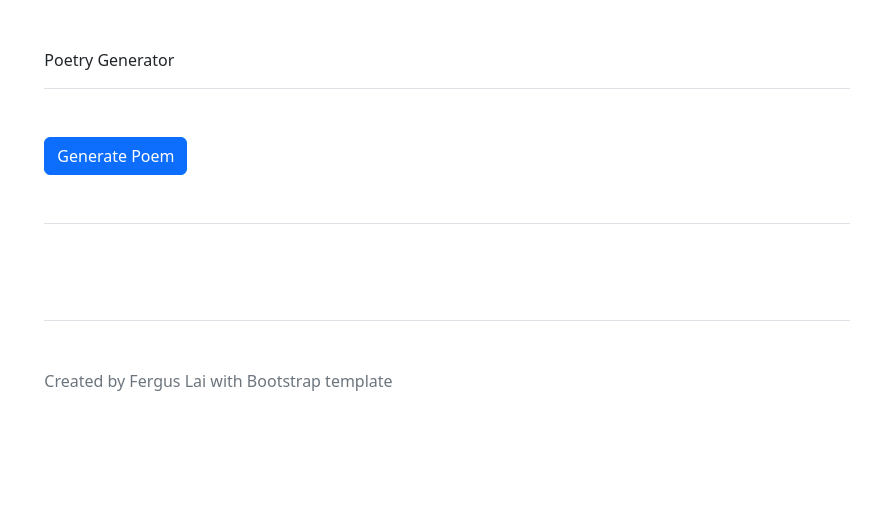
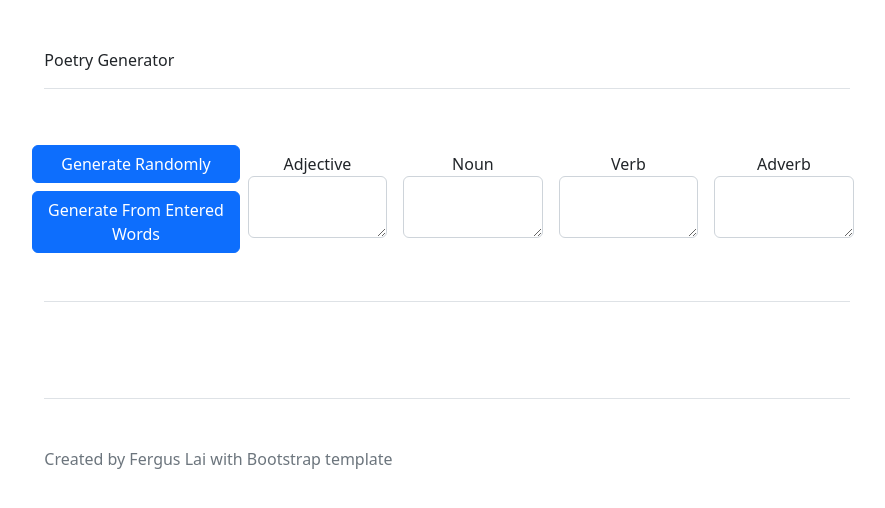
Before and after one commit to Fergus-Lai/poetryGen, a plain HTML site: page index.html in a window 1280 px wide. Shown: the whole page, without its empty margins (193-1078 px from the left). Drawn offline with Linux system fonts and the light colour scheme.

Commit message:
Implemented custom words input

```diff
--- a/assets/dist/js/poet.js
+++ b/assets/dist/js/poet.js
@@ -5,10 +5,25 @@ const adverb = ["properly","loyally","readily","certainly","gleefully","nearly",
 
 document.addEventListener('DOMContentLoaded', (event) => {
     let button = document.getElementById("poet");
+    let userButton = document.getElementById("userpoet");
     function poetry() {
-        sheet = document.getElementById("poem");
+        let sheet = document.getElementById("poem");
         newSentence = "The " + adjective[Math.floor(Math.random()*adjective.length)] + " " + noun[Math.floor(Math.random()*noun.length)] + " " + verb[Math.floor(Math.random()*verb.length)] + " " + adverb[Math.floor(Math.random()*adverb.length)] + "<br>";
         sheet.innerHTML += newSentence;
     };
     button.addEventListener("click",poetry);
+
+    function userPoet() {
+        let sheet = document.getElementById("poem");
+        let userAdjective = document.getElementById("adjective").value;
+        let userNoun = document.getElementById("noun").value.split(" ");
+        let userVerb = document.getElementById("verb").value.split(" ");
+        let userAdverb = document.getElementById("adverb").value.split(" ");
+        newSentence = "The " + userAdjective[Math.floor(Math.random()*userAdjective.length)] + " " + userNoun[Math.floor(Math.random()*userNoun.length)] + " " + userVerb[Math.floor(Math.random()*userVerb.length)] + " " + userAdverb[Math.floor(Math.random()*userAdverb.length)] + "<br>";
+        sheet.innerHTML += newSentence;
+    }
+
+    button.addEventListener("click",poetry);
+    userButton.addEventListener("click",userPoet);
+
 })
--- a/index.html
+++ b/index.html
@@ -24,7 +24,28 @@
         </header>
 
   <main>
-    <button type="button" class="btn btn-primary" id="poet">Generate Poem</button>
+    <div class="row">
+        <div class="col-3">
+            <div class="row my-2"><button type="button" class="btn btn-primary" id="poet">Generate Randomly</button></div>
+            <div class="row"><button type="button" class="btn btn-primary" id="userpoet">Generate From Entered Words</button></div>
+        </div>
+        <div class="col mx-2 my-2 align-content-center">
+            <div class="row text-center justify-content-center">Adjective</div>
+            <div class="row"><textarea class="form-control" id="adjective"></textarea></div>
+        </div>
+        <div class="col mx-2 my-2 align-content-center">
+            <div class="row text-center justify-content-center">Noun</div>
+            <div class="row"><textarea class="form-control" id="noun"></textarea></div>
+        </div>
+        <div class="col mx-2 my-2 align-content-center">
+            <div class="row text-center justify-content-center">Verb</div>
+            <div class="row"><textarea class="form-control" id="verb"></textarea></div>
+        </div>
+        <div class="col mx-2 my-2 align-content-center">
+            <div class="row text-center justify-content-center">Adverb</div>
+            <div class="row"><textarea class="form-control" id="adverb"></textarea></div>
+        </div>
+    </div>
     <div class="pt-5 my-5 border-top" id="poem"></div>
   </main>
   <footer class="pt-5 my-5 text-muted border-top">
```
